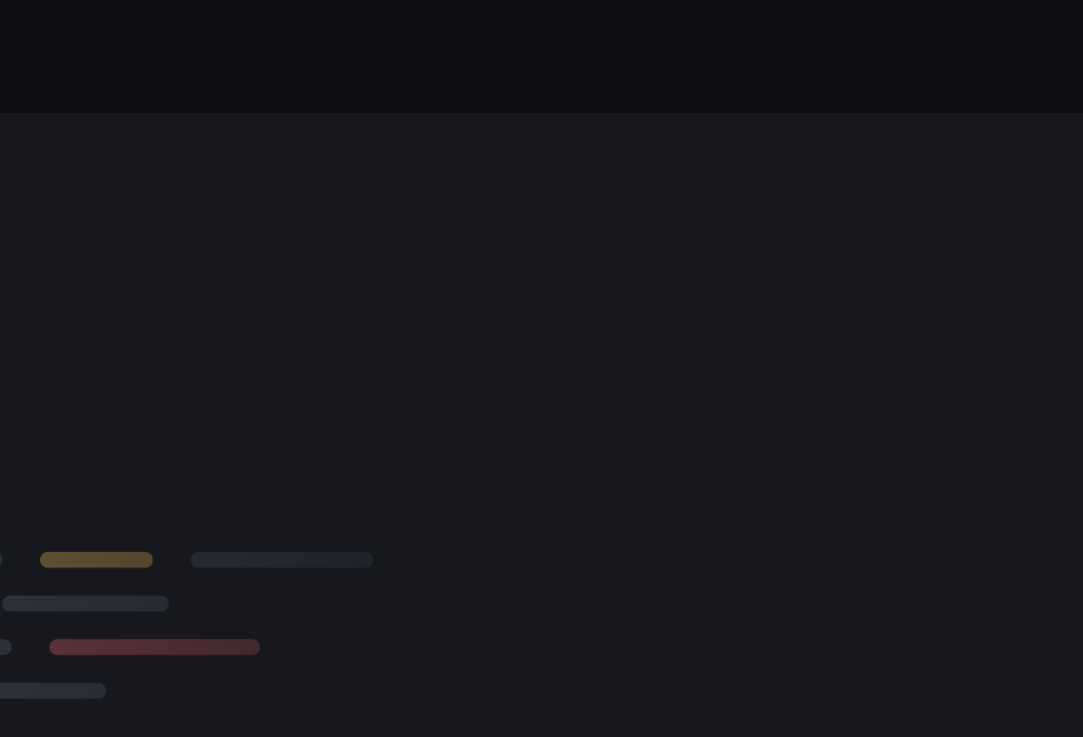
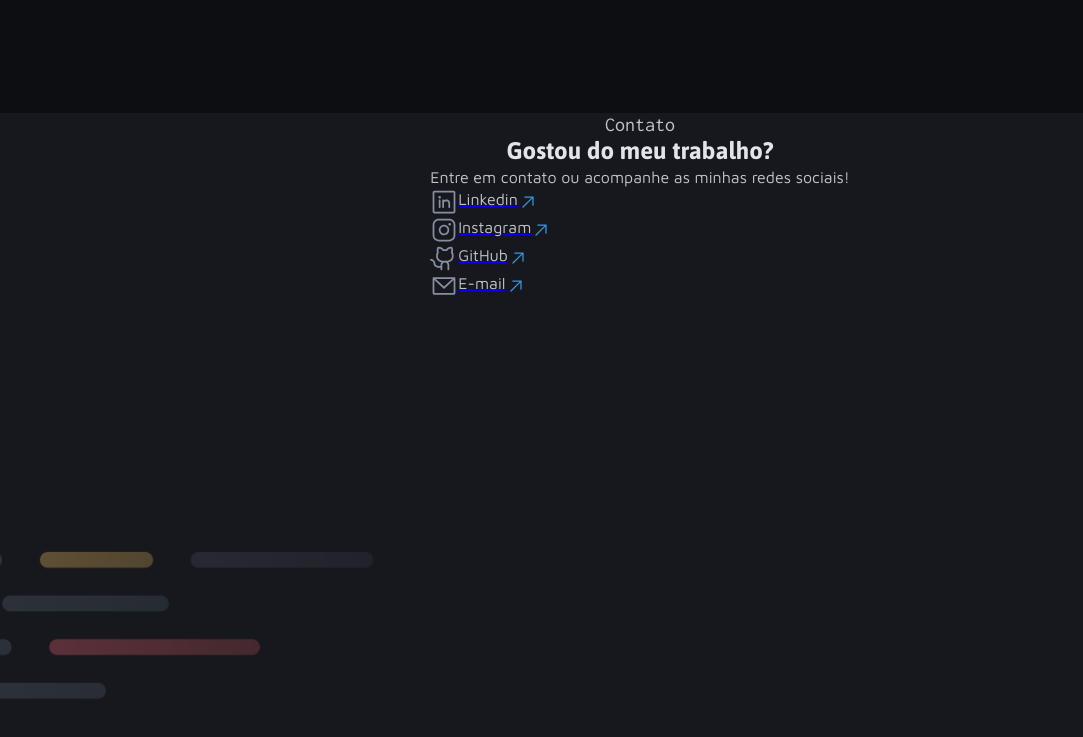
Before and after one commit to SamuelBarbosa11/Portifolio-Dev, a plain HTML site: page index.html in a window 1280 px wide. Shown: the part 2034-2771 px from the top of the page, without its empty margins (0-1083 px from the left). Drawn offline with Linux system fonts and the light colour scheme.

Commit message:
Estruturando section contact

```diff
--- a/index.html
+++ b/index.html
@@ -165,7 +165,39 @@
     </section>
 
     <section id="contact">
+        <div id="box-contact">
+            <header class="grid">
+                <h2 class="subtitle">Contato</h2>
+                <h1 class="title-md">Gostou do meu trabalho?</h1>
+                <h3 class="text-md">Entre em contato ou acompanhe as minhas redes sociais!</h3>
+            </header>
 
+            <div class="links grid">
+                <a href="#" class="flex">
+                    <img src="assets/icons/LinkedinLogo.svg" alt="LinkedinLogo">
+                    <h2 class="text-md">Linkedin</h2>
+                    <img src="assets/icons/ArrowUpRight.svg" alt="ArrowUpRight">
+                </a>
+
+                <a href="#" class="flex">
+                    <img src="assets/icons/InstagramLogo.svg" alt="InstagramLogo">
+                    <h2 class="text-md">Instagram</h2>
+                    <img src="assets/icons/ArrowUpRight.svg" alt="ArrowUpRight">
+                </a>
+
+                <a href="#" class="flex">
+                    <img src="assets/icons/GithubLogo.svg" alt="GitHub">
+                    <h2 class="text-md">GitHub</h2>
+                    <img src="assets/icons/ArrowUpRight.svg" alt="ArrowUpRight">
+                </a>
+
+                <a href="#" class="flex">
+                    <img src="assets/icons/EnvelopeSimple.svg" alt="E-mail">
+                    <h2 class="text-md">E-mail</h2>
+                    <img src="assets/icons/ArrowUpRight.svg" alt="ArrowUpRight">
+                </a>
+            </div>
+        </div>
     </section>
 </body>
 </html>
```
Also changed, not shown: assets/icons/ArrowUpRight.svg (added), assets/icons/EnvelopeSimple.svg (added), assets/icons/GithubLogo.svg (added), assets/icons/InstagramLogo.svg (added), assets/icons/LinkedinLogo.svg (added).
